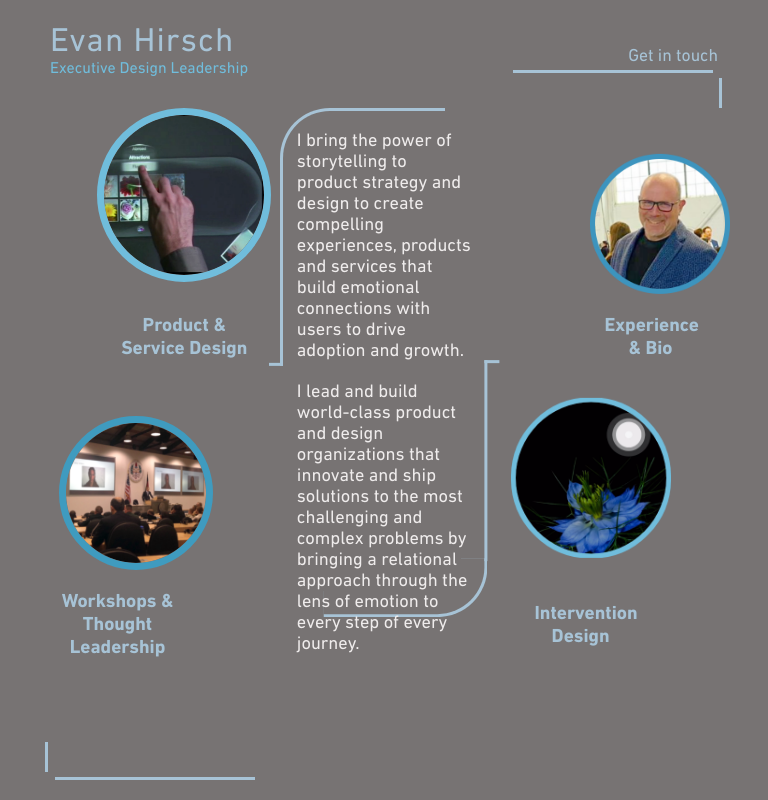
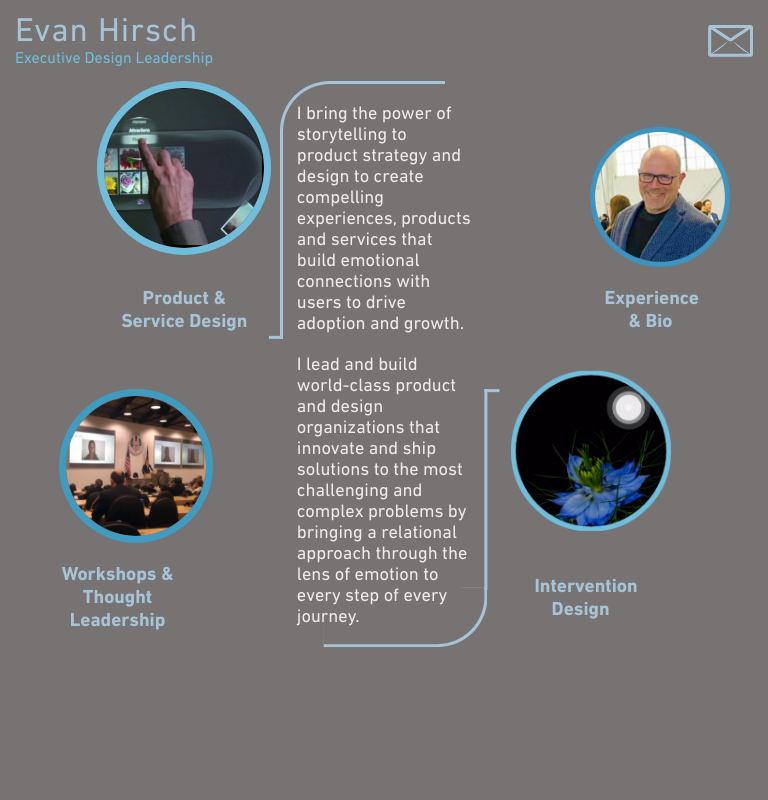
Before and after one commit to Noriner/Evan-Hirsch-website, a React (Create React App) app: page / in a window 768 px wide. Built offline with nearby package versions, Linux system fonts and the light colour scheme.

Commit message:
Mobile design - v0.1

```diff
--- a/src/Components/ContactMe/ContactMe.js
+++ b/src/Components/ContactMe/ContactMe.js
@@ -1,11 +1,13 @@
 import React from "react";
 import styles from "./ContactMe.module.scss";
+import mail from "../../Pictures/mailicon.png";
 
 function ContactMe(){
     return(
         <>
             <div className={styles.wrapper}>
-                <a href="mailto:ev@evhirsch.com"><div>Get in touch</div></a>
+                <a className={styles.mail} href="mailto:ev@evhirsch.com"><div>Get in touch</div></a>
+                <div className={styles.mailicon}><a href="mailto:ev@evhirsch.com"><img src={mail} alt="" /></a></div>
                 <div className={styles.bordertop}></div>
                 <div className={styles.borderright}></div>
             </div>
--- a/src/Components/ContactMe/ContactMe.module.scss
+++ b/src/Components/ContactMe/ContactMe.module.scss
@@ -9,6 +9,10 @@
         text-decoration: none;
         font-family: "FontLight";
         color: var(--LightBlue);
+    }
+
+    .mailicon{
+        display: none;
     }
 
     .bordertop{
@@ -26,3 +30,26 @@
         right: -4px;
     }
 }
+
+@media only screen and (min-width: 376px) and (max-width: 768px) {
+    .wrapper{
+        top: 15px;
+        .bordertop{
+            display: none;
+        }
+        .borderright{
+            display: none;
+        }
+        .mail{
+           display: none;
+        }
+        .mailicon{
+            display: block;
+            a{
+                img{
+                    max-width: 45px;
+                }
+            }
+        }
+    }
+}
--- a/src/Components/DynamicTitle/DynamicTitle.module.scss
+++ b/src/Components/DynamicTitle/DynamicTitle.module.scss
@@ -19,3 +19,9 @@
         border-left: 4px solid var(--LightBlue);
     }
 }
+
+@media only screen and (min-width: 376px) and (max-width: 768px) {
+    .wrapper{
+        display: none;
+    }
+}
--- a/src/Components/Footer/Footer.module.scss
+++ b/src/Components/Footer/Footer.module.scss
@@ -71,3 +71,14 @@
         max-width: 924px;
     }
 }
+
+@media only screen and (min-width: 376px) and (max-width: 768px) {
+    .wrapper{
+        .borderleft{
+            display: none;
+        }
+        .borderbottom{
+            display: none;
+        }
+    }
+}
--- a/src/Components/Header/Header.module.scss
+++ b/src/Components/Header/Header.module.scss
@@ -8,3 +8,9 @@
         display: flex;
     }
 }
+
+@media only screen and (min-width: 376px) and (max-width: 768px) {
+    .wrapper{
+        margin: 10px 15px;
+    }
+}
--- a/src/Components/Logo/Logo.module.scss
+++ b/src/Components/Logo/Logo.module.scss
@@ -20,3 +20,13 @@
         }
     }
 }
+
+@media only screen and (min-width: 376px) and (max-width: 768px) {
+    .wrapper{
+        a{
+            .name{
+                letter-spacing: 1px;
+            }
+        }
+    }
+}
--- a/src/Views/MainPageView/MainPageView.module.scss
+++ b/src/Views/MainPageView/MainPageView.module.scss
@@ -272,26 +272,50 @@
             #evanimg{
                 margin: 0;
                 justify-self: end;
+                max-width: 60%;
             }
 
             #interimg{
                 margin: 10% 5% 0% 5%;
                 justify-self: start;
-                max-width: 160px;
+                max-width: 60%;
             }
 
             #prodimg{
                 margin: 0 5% 0 0;
                 justify-self: end;
-                max-width: 146px;
+                max-width: 60%;
             }
 
             #workimg{
                 margin: 0 10% 0 9%;
                 align-self: end;
                 justify-self: start;
-                max-width: 136px;
+                max-width: 60%;
             }
         }
     }
 }
+
+@media only screen and (min-width: 768px) and (max-width: 843px) {
+
+    .wrapper{
+        .grid{
+            .borderdesigndown{
+                .bordertop{
+                    top: 0%;
+                }
+
+                .borderleft{
+                    top: 10%;
+                }
+            }
+        }
+    }
+}
+
+@media only screen and (min-width: 376px) and (max-width: 767px) {
+    .wrapper{
+        display: none;
+    }
+}
```
